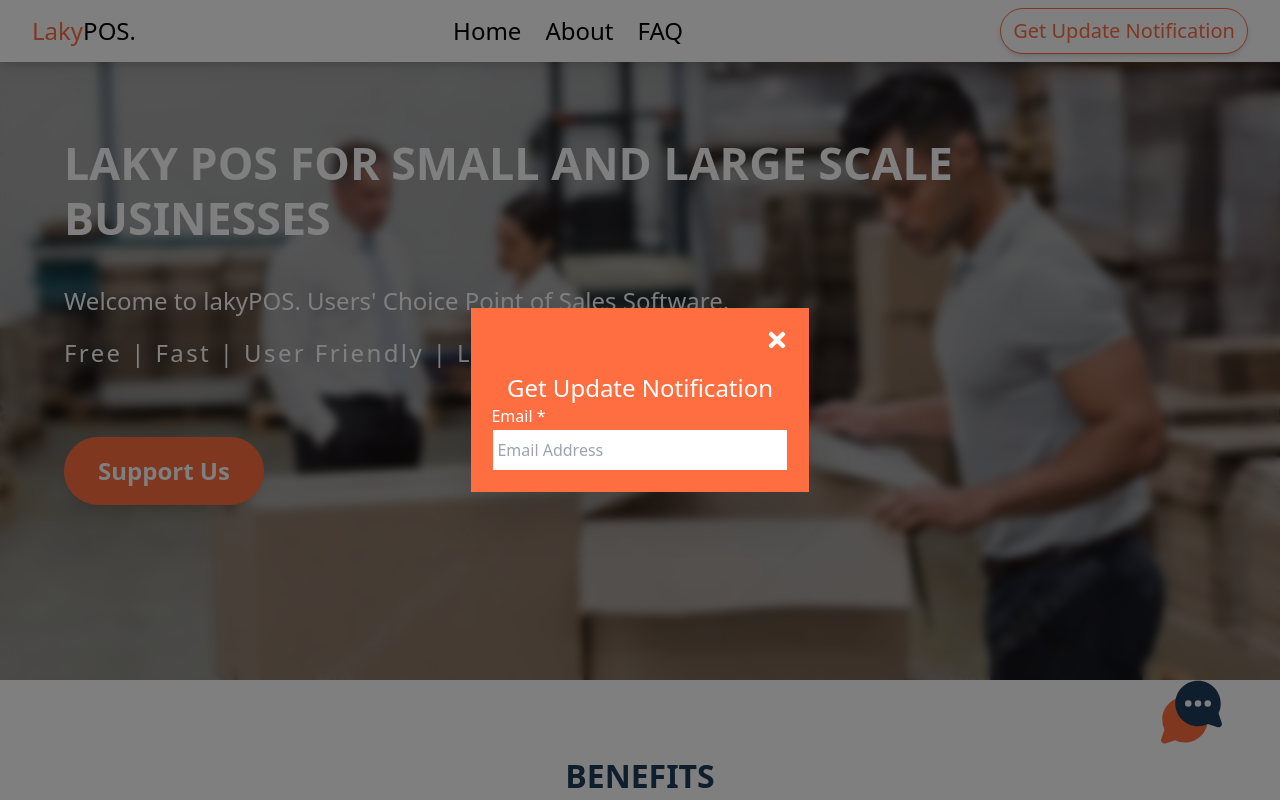
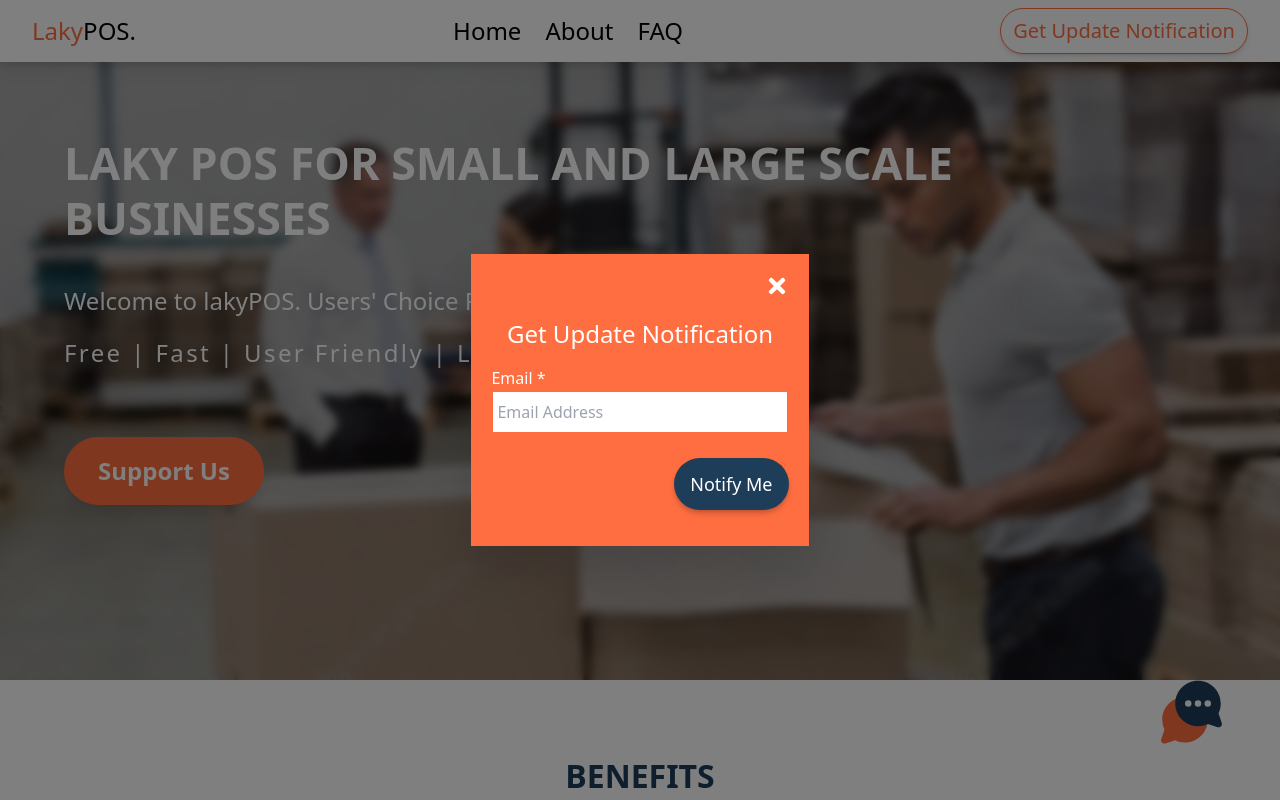
Before and after one commit to kusiLaw/lakypos_web, a Next.js app: page / in a window 1280 px wide. Both pictures are taken after a click on the element "Notify Me". Shown: the top 800 px of the page. Built offline with nearby package versions, Linux system fonts and the light colour scheme.

Commit message:
Add button to notify me

```diff
--- a/src/components/forms/notifyMe.js
+++ b/src/components/forms/notifyMe.js
@@ -13,6 +13,8 @@
   return (
      <PopUpWindow display={displayNotifyMe} closeFn={setDisplayNotifyMe}>
          <h2 className='text-2xl font-medium text-center '>Get Update Notification</h2>
+
+          <div className='flex flex-col gap-6 my-4'>
               <div className='form_email md:w-full '>
                   <div className='relative '>
                      <label htmlFor='email' className=' py-4  pointer-events-none'>Email *</label>
@@ -21,9 +23,16 @@
                             value={email} onChange={e => setEmail(e.target.value.replace(/\s+/g, '')) }
                      className='w-full py-2 px-1 rounded-sm text-inherit border-collapse valid:border-2  valid:border-green-500 invalid:border-2  invalid:border-context_color
                       dark:bg-dark_text_header dark:text-dark_bg bg-light_accent_divider
-                focus:outline focus:outline-light_accent dark:focus:outline-dark_accent text-black' />
+                      focus:outline focus:outline-light_accent dark:focus:outline-dark_accent text-black ' />
                   </div>
               </div>
+              <button onClick={() => {}} className='md:text-lg  bg-default_blue
+                  shadow-md  px-3 py-2  rounded-full drop-shadow-md
+                   text-white self-end px-4 py-3'>
+                               Notify Me
+             </button>
+         </div>
+
      </PopUpWindow>
   )
 }
```
Lines whose indentation alone changed are shown as unchanged.
